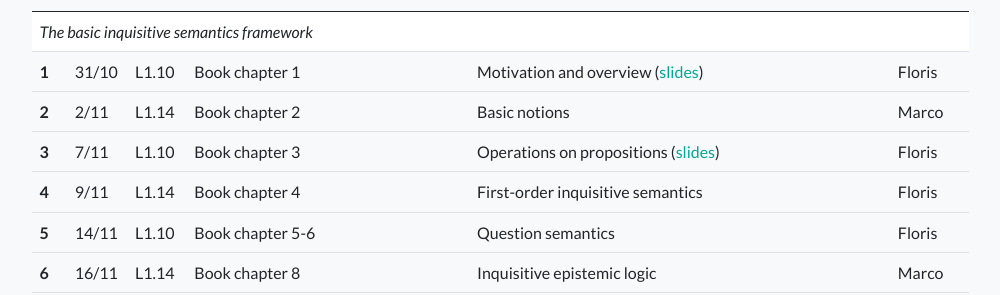
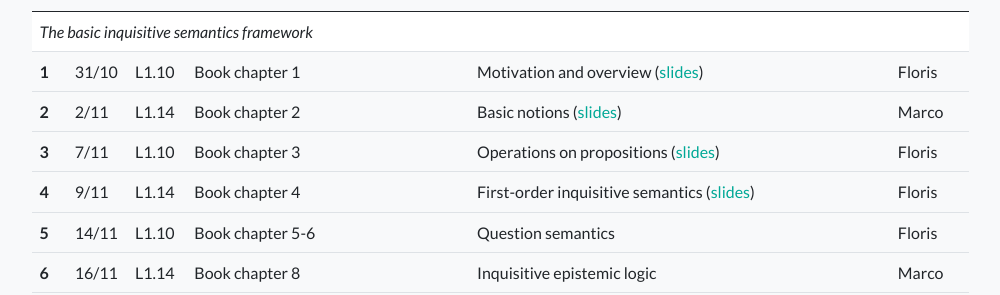
Before and after one commit to froelofs/inquisitive-semantics, a Jekyll site: the page built from _courses/2022-amsterdam.md, in a window 1280 px wide and 900 px high, scrolled down 2228 px. Shown: the part 158-453 px from the top of the window, without its empty margins (140-1140 px from the left). Built offline with Jekyll 4.4.1, drawn with Linux system fonts in a browser that asks for light colours; part of the change alters nothing that is shown.

Commit message:
Update 2022-amsterdam.md

```diff
--- a/_courses/2022-amsterdam.md
+++ b/_courses/2022-amsterdam.md
@@ -49,7 +49,7 @@ schedule: >
       <td> L1.14</td>
       <td> Book chapter 2</td>
       <td> Basic notions
-      <!-- (<a href="https://www.dropbox.com/s/q9ygnn3gb57btw9/Lecture2.pdf?dl=0">slides</a>) -->
+      (<a href="https://www.dropbox.com/s/q9ygnn3gb57btw9/Lecture2.pdf">slides</a>)
       </td>
       <td> Marco</td>
     </tr>
@@ -69,7 +69,7 @@ schedule: >
       <td> L1.14</td>
       <td> Book chapter 4</td>
       <td> First-order inquisitive semantics
-      <!-- (<a href="https://www.dropbox.com/s/b6gx98mipoqh1ye/lecture4.pdf?dl=0">slides</a>) -->
+       (<a href="https://www.dropbox.com/s/ch7e3wxt49sl0ut/lecture4.pdf">slides</a>)
       </td>
       <td> Floris</td>
     </tr>
```
